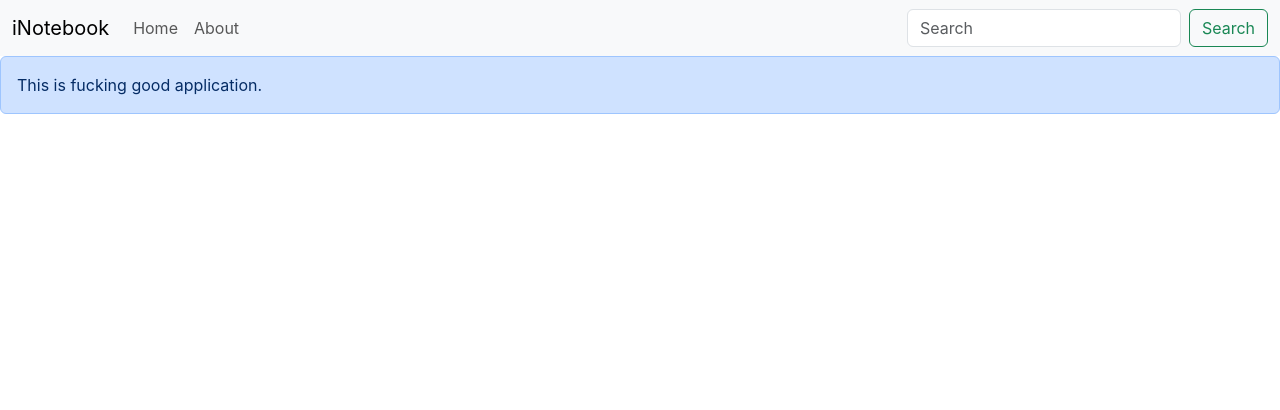
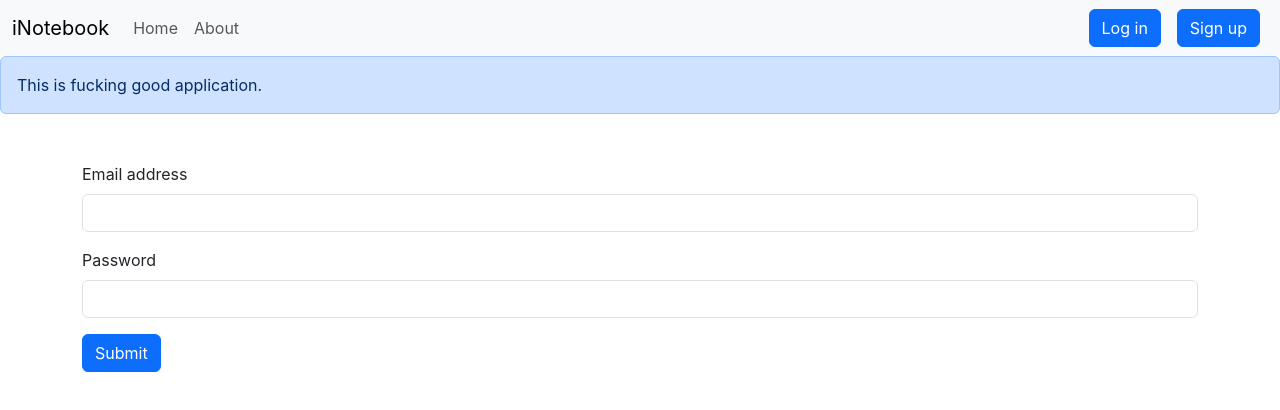
Before and after one commit to AmmarAhmed1448/iNotebook, a React (Create React App) app: page /login in a window 1280 px wide. Shown: the top 410 px of the page. Built offline with nearby package versions, Linux system fonts and the light colour scheme.

Commit message:
Login ui implemented. It successfully takes credentials and redirects to notes page. Singup page ui implemented (but the logics are not completed)

```diff
--- a/src/App.js
+++ b/src/App.js
@@ -5,6 +5,8 @@
 import Navbar from './components/Navbar';
 import About from './components/About';
 import Alert from './components/Alert';
+import Login from './components/Login';
+import Signup from './components/Signup';
 import NotesState from './context/notes/NotesState';
 function App() {
   return (
@@ -14,9 +16,11 @@
         <Alert message = {"This is fucking good application."}/>
         <div className="container my-5">
         <Routes>
-          <Route path="/" element={<Home />} />
-          <Route path="/about" element={<About />} />
-          <Route path="/test" element={<Test />} />
+          <Route exact path="/" element={<Home />} />
+          <Route exact path="/about" element={<About />} />
+          <Route exact path="/test" element={<Test />} />
+          <Route exact path='/login' element={<Login />} />
+          <Route exact path='/signup' element={<Signup />} />
         </Routes>
         </div>
       </Router>
--- /dev/null
+++ b/src/components/Login.js
@@ -0,0 +1,60 @@
+import React, { useState } from "react";
+import { useNavigate } from "react-router-dom";
+function Login() {
+
+    const logInURL = "http://localhost:5000/api/auth/login";
+    const [creds, setCreds] = useState({
+        email: "",
+        password: ""
+    });
+
+    const navigate = useNavigate();
+
+
+
+    const handleSubmit = async (e)=>{
+        e.preventDefault();
+        const response = await fetch(logInURL, {
+            method: "POST",
+            headers: {
+                "Content-Type": "application/json"
+            },
+            body: JSON.stringify({email: creds.email, password: creds.password}),
+            });
+
+
+            const json = await response.json();
+            console.log(json);
+            // console.log({email: creds.email, password: creds.password});
+
+
+            if(json.success){
+                navigate("/");
+            }
+            else{
+                alert("Enter correct credentials")
+            }
+
+        }
+
+        const handleChange = (e) => {
+            setCreds({...creds, [e.target.name]: e.target.value});
+        }
+
+    return (
+        <form onSubmit={handleSubmit}>
+            <div className="mb-3">
+                <label htmlFor="email" className="form-label">Email address</label>
+                <input type="email" className="form-control" name="email" value={creds.email} id="email" onChange={handleChange}/>
+            </div>
+            <div className="mb-3">
+                <label htmlFor="password" className="form-label">Password</label>
+                <input type="password" className="form-control" name="password" value={creds.password} id="password" onChange={handleChange}/>
+            </div>
+            <button type="submit" className="btn btn-primary">Submit</button>
+        </form>
+    );
+}
+
+
+export default Login;
--- a/src/components/Navbar.js
+++ b/src/components/Navbar.js
@@ -22,8 +22,9 @@
 
                     </ul>
                     <form className="d-flex" role="search">
-                        <input className="form-control me-2" type="search" placeholder="Search" aria-label="Search" />
-                            <button className="btn btn-outline-success" type="submit">Search</button>
+                    <Link to="/login" className="btn btn-primary mx-2" role="button">Log in</Link>
+                    <Link to="/signup" className="btn btn-primary mx-2" role="button">Sign up</Link>
+
                     </form>
                 </div>
             </div>
--- /dev/null
+++ b/src/components/Signup.js
@@ -0,0 +1,32 @@
+import React from "react";
+
+function Signup(){
+    return(
+        <div className="container">
+            <form onSubmit={handleSubmit}>
+  <div class="mb-3">
+    <label for="name" class="form-label">Email address</label>
+    <input type="text" class="form-control" id="name" onChange={handleChange} name="name" aria-describedby="emailHelp"/>
+  </div>
+  <div class="mb-3">
+    <label for="email" class="form-label">Email address</label>
+    <input type="email" class="form-control" id="email" onChange={handleChange} name="email" aria-describedby="emailHelp"/>
+    <div id="emailHelp" class="form-text">We'll never share your email with anyone else.</div>
+  </div>
+  <div class="mb-3">
+    <label for="password" class="form-label">Password</label>
+    <input type="password" class="form-control" id="password" onChange={handleChange} name="password" />
+  </div>
+  <div class="mb-3">
+    <label for="cpassword" class="form-label">Password</label>
+    <input type="password" class="form-control" id="cpassword" onChange={handleChange} name="cpassword" />
+  </div>
+
+  <button type="submit" class="btn btn-primary">Submit</button>
+</form>
+        </div>
+    );
+}
+
+
+export default Signup;
```
Also changed, not shown: 1 other file (tests, documents, lock files or other folders).
